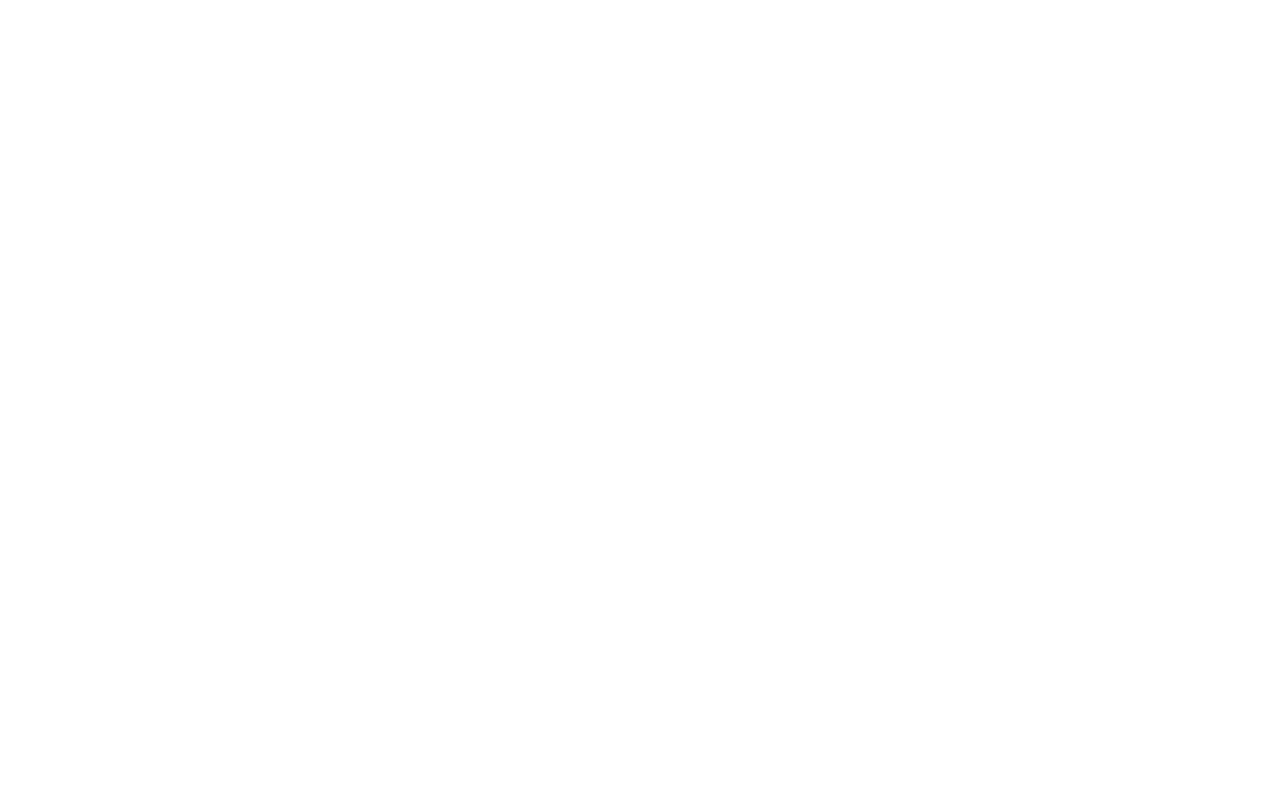
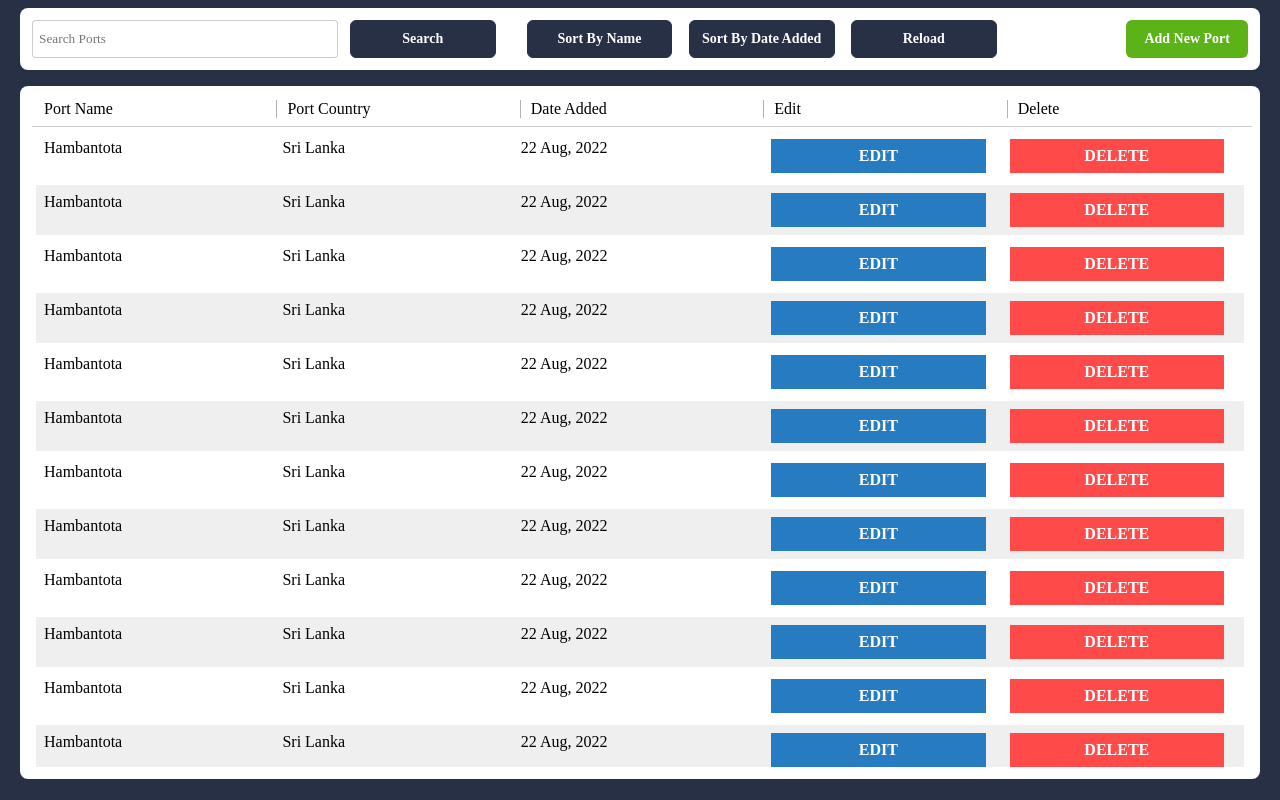
Before and after one commit to JSR-Solutions/Rish-Shipping-Admin, a React (Create React App) app: page /ports in a window 1280 px wide. Before the commit this address had no page. Built offline with nearby package versions, Linux system fonts and the light colour scheme.

Commit message:
ports page done

```diff
--- a/src/App.js
+++ b/src/App.js
@@ -1,5 +1,5 @@
 import Login from "./pages/login/login";
-import SideBar from "./SharedComponents/SideBar";
+import Ports from "./pages/Ports";
 import Dashboard from "./pages/dashboard/dashboard";
 import "./App.css";
 import "react-toastify/dist/ReactToastify.css";
@@ -14,7 +14,7 @@
         <Routes>
           <Route path="/login" element={<Login />} />
           <Route path="/dashboard" element={<Dashboard />} />
-          <Route path="/sb" element={<SideBar />} />
+          <Route path="/ports" element={<Ports />} />
         </Routes>
       </BrowserRouter>
     </div>
--- /dev/null
+++ b/src/pages/Ports/Ports.css
@@ -0,0 +1,151 @@
+.ports-parent-div {
+  height: 100vh;
+  width: 100%;
+  background-color: #283046;
+  display: flex;
+  align-items: center;
+  justify-content: flex-start;
+  flex-direction: column;
+  font-family: "Montserrat";
+}
+
+/* ACTIONS DIV STYLING */
+
+.ports-actions-div,
+.ports-list-div {
+  background-color: white;
+  padding: 12px;
+  width: 95%;
+  border-radius: 8px;
+  margin: 8px;
+  display: flex;
+}
+
+.search-div {
+  flex: 2 !important;
+}
+
+.ports-actions-div div {
+  flex: 1;
+  display: flex;
+}
+
+.search-div input {
+  margin-right: 12px;
+  font-family: "Montserrat";
+  width: 60%;
+  padding: 6px;
+  border: 0.05px solid rgba(0, 0, 0, 0.2);
+  border-radius: 4px;
+}
+
+.ports-actions-div button {
+  color: white;
+  background-color: #283046;
+  border: 1px solid #283046;
+  width: 30%;
+  padding: 10px;
+  font-size: 14px;
+  font-family: "Montserrat";
+  font-weight: bold;
+  border-radius: 6px;
+  transition: 0.2s ease;
+}
+.ports-actions-div button:hover {
+  cursor: pointer;
+  background-color: #536391;
+  border-color: #536391;
+}
+
+.sort-div {
+  flex: 2 !important;
+  display: flex;
+  justify-content: space-around;
+}
+
+.add-port-div {
+  display: flex;
+  justify-content: flex-end;
+}
+
+.add-port-div button {
+  width: 50%;
+  background-color: #5bb318;
+  border: none;
+}
+
+.add-port-div button:hover {
+  background-color: #519b18;
+}
+
+/* LIST STYLING */
+
+.ports-list-div {
+  flex-direction: column;
+}
+
+.ports-list-header {
+  display: flex;
+  width: 100%;
+  text-align: left;
+  padding: 2px;
+  padding-bottom: 8px;
+  border-bottom: 0.1px solid rgba(0, 0, 0, 0.2);
+}
+
+.ports-list-header div {
+  flex: 1;
+  margin-left: 10px;
+  border-right: 0.2px solid rgba(0, 0, 0, 0.3);
+}
+
+.ports-list-header div:last-child {
+  border: none;
+}
+
+.ports-list-items-div {
+  height: 80vh;
+  width: 100%;
+  overflow-y: scroll;
+}
+
+.ports-list-item {
+  display: flex;
+  text-align: left;
+  padding: 8px;
+  margin: 4px;
+}
+
+.ports-list-item div {
+  flex: 1;
+}
+
+.port-update-btn,
+.port-delete-btn {
+  width: 90%;
+  margin-left: 5%;
+  border: none;
+  padding: 8px;
+  color: white;
+  font-family: "Montserrat";
+  font-weight: bold;
+  font-size: 16px;
+  transition: 0.2s ease;
+  cursor: pointer;
+}
+
+.port-update-btn {
+  background-color: #277bc0;
+}
+
+.port-update-btn:hover {
+  background-color: #07477b;
+}
+
+.port-delete-btn {
+  background-color: #ff4a4a;
+}
+
+.port-delete-btn:hover {
+  background-color: #aa1d1d;
+}
--- /dev/null
+++ b/src/pages/Ports/index.js
@@ -0,0 +1,78 @@
+import React from "react";
+import "./Ports.css";
+
+const Ports = () => {
+  const arr = [
+    1, 2, 3, 4, 5, 6, 7, 8, 9, 1, 2, 3, 4, 5, 6, 8, 91, 1, 2, 2, 3, 1, 4, 56,
+  ];
+
+  return (
+    <div className="ports-parent-div">
+      <div className="ports-actions-div">
+        <div className="search-div">
+          <input type="text" placeholder="Search Ports" />
+          <button>Search</button>
+        </div>
+        <div className="sort-div">
+          <button>Sort By Name</button>
+          <button>Sort By Date Added</button>
+          <button>Reload</button>
+        </div>
+        <div className="add-port-div">
+          <button>Add New Port</button>
+        </div>
+      </div>
+      <div className="ports-list-div">
+        <div className="ports-list-header">
+          <div>
+            <p>Port Name</p>
+          </div>
+          <div>
+            <p>Port Country</p>
+          </div>
+          <div>
+            <p>Date Added</p>
+          </div>
+          <div>
+            <p>Edit</p>
+          </div>
+          <div>
+            <p>Delete</p>
+          </div>
+        </div>
+        <div className="ports-list-items-div">
+          {arr.map((a, ind) => {
+            return (
+              <div
+                style={
+                  ind % 2 == 0
+                    ? { backgroundColor: "white" }
+                    : { backgroundColor: "#efefef" }
+                }
+                className="ports-list-item"
+              >
+                <div>
+                  <p>Hambantota</p>
+                </div>
+                <div>
+                  <p>Sri Lanka</p>
+                </div>
+                <div>
+                  <p>22 Aug, 2022</p>
+                </div>
+                <div>
+                  <button className="port-update-btn">EDIT</button>
+                </div>
+                <div>
+                  <button className="port-delete-btn">DELETE</button>
+                </div>
+              </div>
+            );
+          })}
+        </div>
+      </div>
+    </div>
+  );
+};
+
+export default Ports;
--- a/src/styles/dashboard/dashboard.css
+++ b/src/pages/dashboard/dashboard.css
@@ -24,6 +24,7 @@
   justify-content: space-between;
   margin: 16px;
   height: 43vh;
+  overflow-y: hidden !important;
 }
 
 .dashboard-shippers-div {
@@ -78,13 +79,13 @@
 }
 
 .content-div {
-  height: 85%;
+  height: 75%;
   border-radius: 12px;
 }
 
 .content-items {
   overflow-y: scroll;
-  height: 88%;
+  height: 83%;
 }
 
 .content-header {
--- a/src/pages/dashboard/dashboard.js
+++ b/src/pages/dashboard/dashboard.js
@@ -1,6 +1,6 @@
 import React from "react";
 import SideBar from "../../SharedComponents/SideBar";
-import "../../styles/dashboard/dashboard.css";
+import "./dashboard.css";
 
 function dashboard() {
   const arr = [
```
